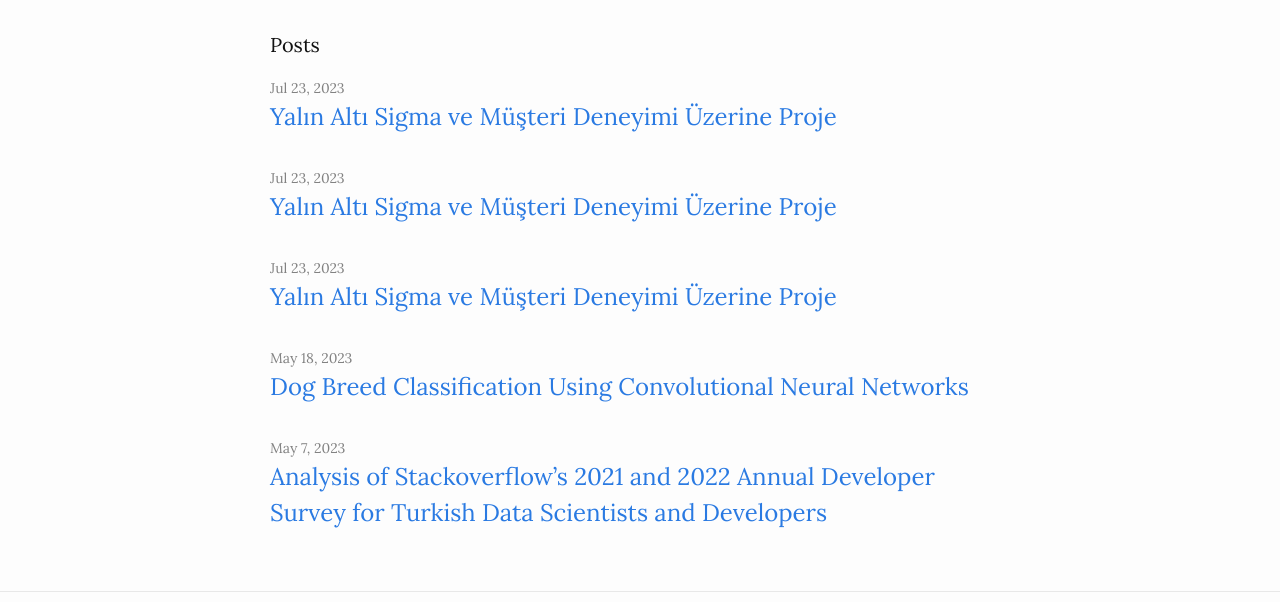
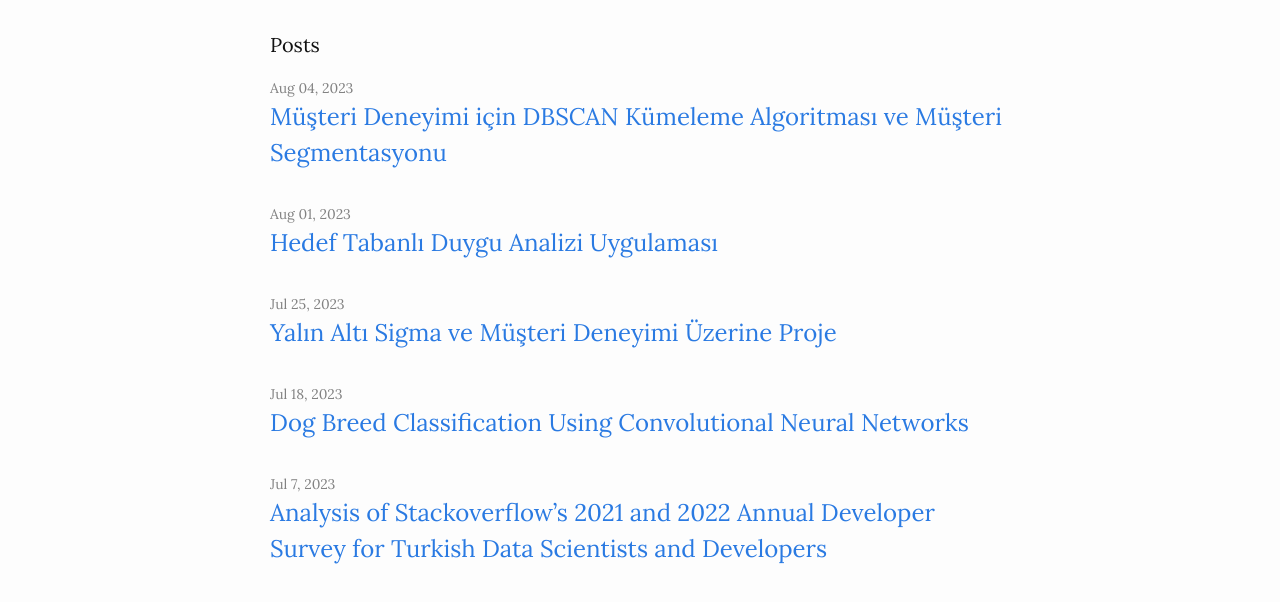
Before and after one commit to EmreToktay/EmreToktay.github.io, a plain HTML site: page blog/blog.html in a window 1280 px wide. Shown: the part 62-664 px from the top of the page. Drawn offline with nearby package versions, Linux system fonts and the light colour scheme; a script that the page names is missing.

Commit message:
Update blog.html

```diff
--- a/blog/blog.html
+++ b/blog/blog.html
@@ -87,27 +87,27 @@
   <ul class="post-list">
         <li>
 
-          <span class="post-meta">Jul 23, 2023</span>
+          <span class="post-meta">Aug 04, 2023</span>
 
           <h2>
-            <a class="post-link" href="../Blog Posts/dbscan.html">Yalın Altı Sigma ve Müşteri Deneyimi Üzerine Proje</a>
+            <a class="post-link" href="../Blog Posts/dbscan.html">Müşteri Deneyimi için DBSCAN Kümeleme Algoritması ve Müşteri Segmentasyonu</a>
           </h2>
         </li>
 
         <li>
               <li>
 
-                <span class="post-meta">Jul 23, 2023</span>
+                <span class="post-meta">Aug 01, 2023</span>
 
                 <h2>
-                  <a class="post-link" href="../Blog Posts/htda.html">Yalın Altı Sigma ve Müşteri Deneyimi Üzerine Proje</a>
+                  <a class="post-link" href="../Blog Posts/htda.html">Hedef Tabanlı Duygu Analizi Uygulaması</a>
                 </h2>
               </li>
 
               <li>
       <li>
 
-        <span class="post-meta">Jul 23, 2023</span>
+        <span class="post-meta">Jul 25, 2023</span>
 
         <h2>
           <a class="post-link" href="../Blog Posts/Yalınaltısigma.html">Yalın Altı Sigma ve Müşteri Deneyimi Üzerine Proje</a>
@@ -116,7 +116,7 @@
 
       <li>
 
-        <span class="post-meta">May 18, 2023</span>
+        <span class="post-meta">Jul 18, 2023</span>
 
         <h2>
           <a class="post-link" href="../Blog Posts/Dog Breed Classifier.html">Dog Breed Classification Using Convolutional Neural Networks</a>
@@ -125,7 +125,7 @@
 
       <li>
 
-        <span class="post-meta">May 7, 2023</span>
+        <span class="post-meta">Jul 7, 2023</span>
 
         <h2>
           <a class="post-link" href="../Blog Posts/Stackoverflow.html">Analysis of Stackoverflow’s 2021 and 2022 Annual Developer Survey for Turkish Data Scientists and Developers</a>
```
